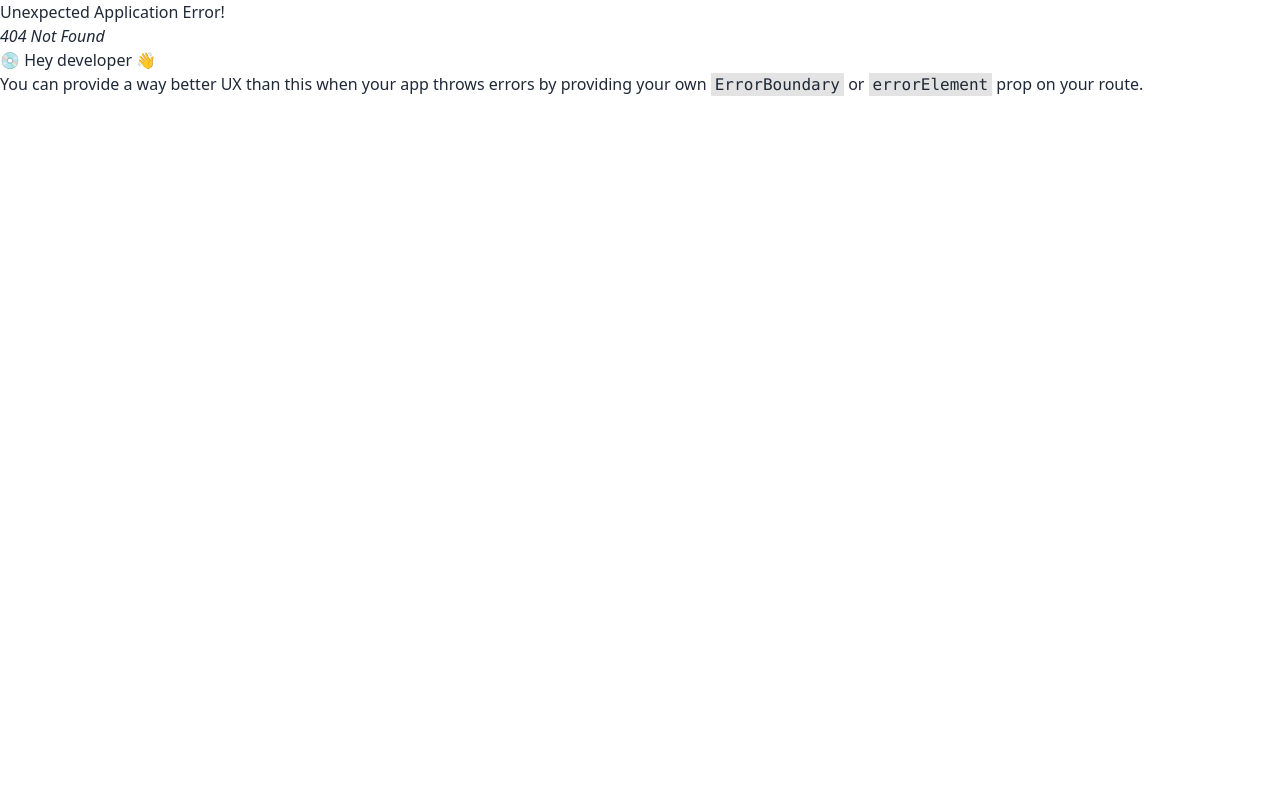
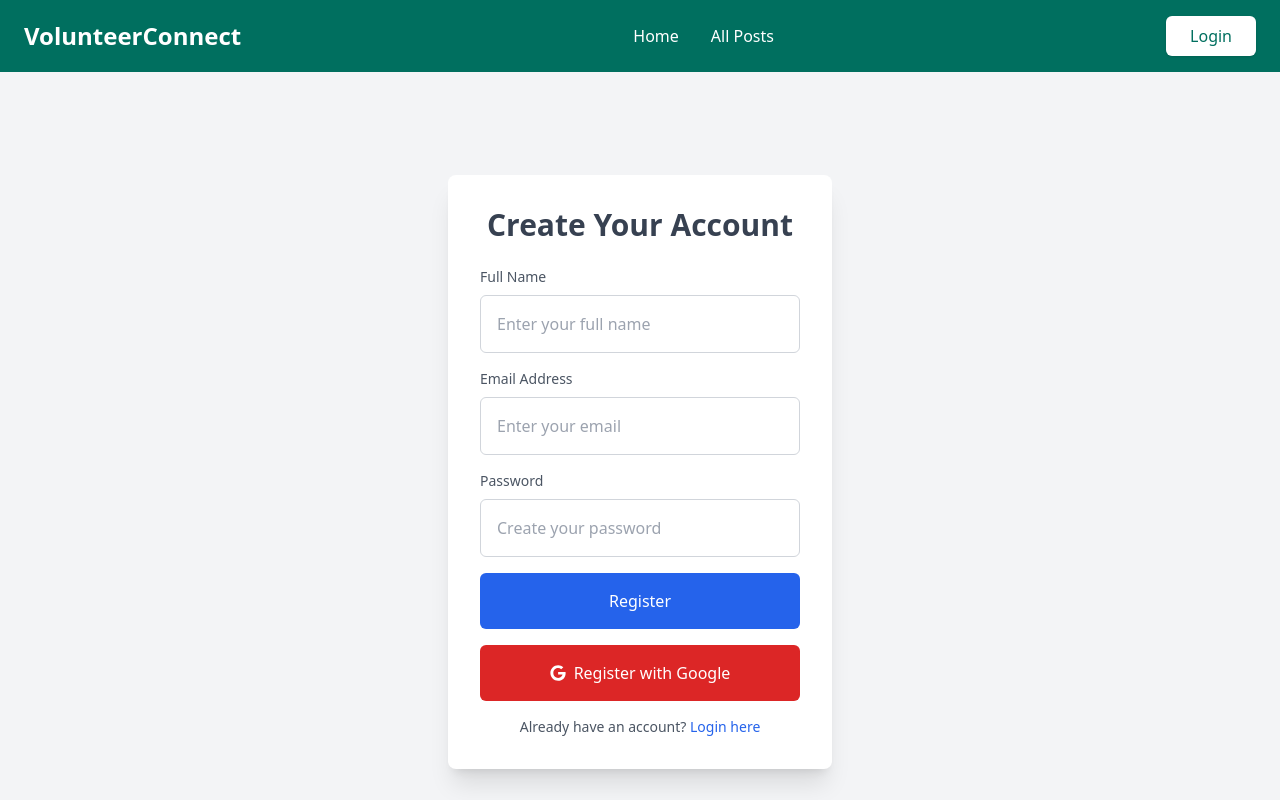
Before and after one commit to Tonmoy-1/Volunteer-Management--for--public, a React (Vite) app: page /register in a window 1280 px wide. Before the commit this address had no page. Shown: the top 800 px of the page. Built offline with nearby package versions, Linux system fonts and the light colour scheme; no server answers.

Commit message:
login and registration page and functionality done need to update profile when registration

```diff
--- /dev/null
+++ b/src/Authentication/Login.jsx
@@ -0,0 +1,107 @@
+import { useContext, useState } from "react";
+import { useNavigate } from "react-router-dom";
+import { FaGoogle } from "react-icons/fa";
+import toast from "react-hot-toast";
+import { AuthContext } from "../Provider/AuthProvider";
+
+const Login = () => {
+  const { signIn, signInWithGoogle } = useContext(AuthContext);
+  const navigate = useNavigate();
+  const [error, setError] = useState(null);
+
+  const handleSignIn = async (e) => {
+    e.preventDefault();
+    const form = e.target;
+    const email = form.email.value;
+    const pass = form.password.value;
+    try {
+      await signIn(email, pass);
+      toast.success("LogIn Successful");
+      navigate("/");
+    } catch (err) {
+      setError(err.message);
+    }
+  };
+
+  const handleGoogleLogin = async () => {
+    try {
+      await signInWithGoogle();
+      toast.success("Signin Successful");
+      navigate("/");
+    } catch (err) {
+      setError(err.message);
+    }
+  };
+
+  return (
+    <div className="flex justify-center items-center min-h-screen bg-gray-100">
+      <div className="w-full max-w-sm p-8 bg-white shadow-xl rounded-lg">
+        <h2 className="text-3xl font-semibold text-center text-gray-700 mb-6">
+          Login to Your Account
+        </h2>
+        {error && <p className="text-red-500 text-center mb-4">{error}</p>}
+
+        <form onSubmit={handleSignIn} className="space-y-4">
+          <div>
+            <label
+              htmlFor="email"
+              className="block text-sm font-medium text-gray-600"
+            >
+              Email Address
+            </label>
+            <input
+              type="email"
+              id="email"
+              name="email"
+              className="w-full mt-2 p-4 border border-gray-300 rounded-md focus:outline-none focus:ring-2 focus:ring-blue-500"
+              placeholder="Enter your email"
+              required
+            />
+          </div>
+
+          <div>
+            <label
+              htmlFor="password"
+              className="block text-sm font-medium text-gray-600"
+            >
+              Password
+            </label>
+            <input
+              type="password"
+              id="password"
+              name="password"
+              className="w-full mt-2 p-4 border border-gray-300 rounded-md focus:outline-none focus:ring-2 focus:ring-blue-500"
+              placeholder="Enter your password"
+              required
+            />
+          </div>
+
+          <button
+            type="submit"
+            className="w-full p-4 mt-6 bg-blue-600 text-white rounded-md hover:bg-blue-700 focus:outline-none transition"
+          >
+            Login
+          </button>
+        </form>
+
+        {/* Google Login Button */}
+        <button
+          onClick={handleGoogleLogin}
+          className="w-full p-4 mt-4 bg-red-600 text-white rounded-md hover:bg-red-700 flex items-center justify-center space-x-2"
+        >
+          <FaGoogle className="text-white" />
+          <span>Login with Google</span>
+        </button>
+
+        <p className="mt-4 text-center text-sm text-gray-600">
+          Don&apos;t have an account?{" "}
+          <a href="/register" className="text-blue-600 hover:text-blue-700">
+            Register here
+          </a>
+        </p>
+      </div>
+    </div>
+  );
+};
+
+export default Login;
--- /dev/null
+++ b/src/Authentication/Register.jsx
@@ -0,0 +1,124 @@
+import { useContext, useState } from "react";
+import { useNavigate } from "react-router-dom";
+import { FaGoogle } from "react-icons/fa";
+import toast from "react-hot-toast";
+import { AuthContext } from "../Provider/AuthProvider";
+
+const Register = () => {
+  const { createUser, signInWithGoogle } = useContext(AuthContext);
+  const navigate = useNavigate();
+  const [error, setError] = useState(null);
+
+  const handleRegister = async (e) => {
+    e.preventDefault();
+    const form = e.target;
+    // const name = form.name.value;
+    const email = form.email.value;
+    const password = form.password.value;
+    try {
+      await createUser(email, password);
+      toast.success("Registration Successful");
+      navigate("/");
+    } catch (err) {
+      setError(err.message);
+    }
+  };
+
+  const handleGoogleLogin = async () => {
+    try {
+      await signInWithGoogle();
+      navigate("/");
+    } catch (err) {
+      setError(err.message);
+    }
+  };
+
+  return (
+    <div className="flex justify-center items-center min-h-screen bg-gray-100">
+      <div className="w-full max-w-sm p-8 bg-white shadow-xl rounded-lg">
+        <h2 className="text-3xl font-semibold text-center text-gray-700 mb-6">
+          Create Your Account
+        </h2>
+        {error && <p className="text-red-500 text-center mb-4">{error}</p>}
+
+        <form onSubmit={handleRegister} className="space-y-4">
+          <div>
+            <label
+              htmlFor="name"
+              className="block text-sm font-medium text-gray-600"
+            >
+              Full Name
+            </label>
+            <input
+              type="text"
+              id="name"
+              name="name"
+              className="w-full mt-2 p-4 border border-gray-300 rounded-md focus:outline-none focus:ring-2 focus:ring-blue-500"
+              placeholder="Enter your full name"
+              required
+            />
+          </div>
+
+          <div>
+            <label
+              htmlFor="email"
+              className="block text-sm font-medium text-gray-600"
+            >
+              Email Address
+            </label>
+            <input
+              type="email"
+              id="email"
+              name="email"
+              className="w-full mt-2 p-4 border border-gray-300 rounded-md focus:outline-none focus:ring-2 focus:ring-blue-500"
+              placeholder="Enter your email"
+              required
+            />
+          </div>
+
+          <div>
+            <label
+              htmlFor="password"
+              className="block text-sm font-medium text-gray-600"
+            >
+              Password
+            </label>
+            <input
+              type="password"
+              id="password"
+              name="password"
+              className="w-full mt-2 p-4 border border-gray-300 rounded-md focus:outline-none focus:ring-2 focus:ring-blue-500"
+              placeholder="Create your password"
+              required
+            />
+          </div>
+
+          <button
+            type="submit"
+            className="w-full p-4 mt-6 bg-blue-600 text-white rounded-md hover:bg-blue-700 focus:outline-none transition"
+          >
+            Register
+          </button>
+        </form>
+
+        {/* Google Login Button */}
+        <button
+          onClick={handleGoogleLogin}
+          className="w-full p-4 mt-4 bg-red-600 text-white rounded-md hover:bg-red-700 flex items-center justify-center space-x-2"
+        >
+          <FaGoogle className="text-white" />
+          <span>Register with Google</span>
+        </button>
+
+        <p className="mt-4 text-center text-sm text-gray-600">
+          Already have an account?{" "}
+          <a href="/login" className="text-blue-600 hover:text-blue-700">
+            Login here
+          </a>
+        </p>
+      </div>
+    </div>
+  );
+};
+
+export default Register;
--- a/src/Components/Navbar.jsx
+++ b/src/Components/Navbar.jsx
@@ -1,13 +1,12 @@
-import { useState } from "react";
 import { Link, NavLink } from "react-router-dom";
 import { FaUserCircle } from "react-icons/fa";
-// import { useAuth } from "../context/AuthContext";  // Uncomment if using authentication context
+import { useContext, useState } from "react";
+import { AuthContext } from "../Provider/AuthProvider";
 
 const Navbar = () => {
   const [isDropdownOpen, setIsDropdownOpen] = useState(false);
-  // const { user, logout } = useAuth();
-  const user = true; // Example, replace with your user context
-
+  const { user, logOut } = useContext(AuthContext);
+  console.log(user);
   return (
     <nav className="bg-[#006F5F] text-white shadow-md">
       <div className="container mx-auto px-6 py-4 flex justify-between items-center">
@@ -53,8 +52,9 @@ const Navbar = () => {
                 onClick={() => setIsDropdownOpen((prev) => !prev)}
                 className="flex items-center space-x-2 focus:outline-none"
               >
-                {user.photoURL ? (
+                {user?.photoURL ? (
                   <img
+                    referrerPolicy="no-referrer"
                     src={user.photoURL}
                     alt={user.displayName || "User"}
                     className="w-8 h-8 rounded-full border-2 border-white"
@@ -85,7 +85,7 @@ const Navbar = () => {
                     Manage My Posts
                   </Link>
                   <button
-                    // onClick={logout}
+                    onClick={logOut}
                     className="block w-full text-left px-4 py-2 text-red-500 hover:bg-red-100"
                   >
                     Logout
@@ -146,7 +146,7 @@ const Navbar = () => {
                   Manage My Posts
                 </Link>
                 <button
-                  // onClick={logout}
+                  onClick={logOut}
                   className="block w-full text-left px-4 py-2 text-red-500 hover:bg-red-100"
                 >
                   Logout
--- /dev/null
+++ b/src/Provider/AuthProvider.jsx
@@ -0,0 +1,84 @@
+/* eslint-disable react-refresh/only-export-components */
+import {
+  createUserWithEmailAndPassword,
+  GoogleAuthProvider,
+  onAuthStateChanged,
+  signInWithEmailAndPassword,
+  signInWithPopup,
+  signOut,
+  updateProfile,
+} from "firebase/auth";
+import { createContext, useEffect, useState } from "react";
+import auth from "../Firebase/Firebase";
+
+export const AuthContext = createContext(null);
+const googleProvider = new GoogleAuthProvider();
+
+// eslint-disable-next-line react/prop-types
+const AuthProvider = ({ children }) => {
+  const [user, setUser] = useState(null);
+  const [loading, setLoading] = useState(true);
+
+  //   create a user using email and password
+  const createUser = (email, password) => {
+    setLoading(true);
+    return createUserWithEmailAndPassword(auth, email, password);
+  };
+
+  //   sign in a user with email and password
+  const signIn = (email, password) => {
+    setLoading(true);
+    return signInWithEmailAndPassword(auth, email, password);
+  };
+
+  //   auto create a user and signIn using google
+
+  const signInWithGoogle = () => {
+    setLoading(true);
+    return signInWithPopup(auth, googleProvider);
+  };
+  // Logout a user
+
+  const logOut = async () => {
+    setLoading(true);
+    return signOut(auth);
+  };
+
+  //   update profile when user registration
+  const updateUserProfile = (name, photo) => {
+    return updateProfile(auth.currentUser, {
+      displayName: name,
+      photoURL: photo,
+    });
+  };
+
+  //   set a obserber
+
+  useEffect(() => {
+    const unsubscribe = onAuthStateChanged(auth, async (currentUser) => {
+      setUser(currentUser);
+      setLoading(false);
+    });
+    return () => {
+      return unsubscribe();
+    };
+  }, []);
+
+  const authInfo = {
+    user,
+    setUser,
+    loading,
+    setLoading,
+    createUser,
+    signIn,
+    signInWithGoogle,
+    logOut,
+    updateUserProfile,
+  };
+
+  return (
+    <AuthContext.Provider value={authInfo}>{children}</AuthContext.Provider>
+  );
+};
+
+export default AuthProvider;
--- a/src/main.jsx
+++ b/src/main.jsx
@@ -4,10 +4,13 @@ import "./index.css";
 import router from "./Routes/router";
 import { RouterProvider } from "react-router-dom";
 import { Toaster } from "react-hot-toast";
+import AuthProvider from "./Provider/AuthProvider";
 
 ReactDOM.createRoot(document.getElementById("root")).render(
   <React.StrictMode>
-    <RouterProvider router={router} />
-    <Toaster position="top-right" reverseOrder={false} />
+    <AuthProvider>
+      <RouterProvider router={router} />
+      <Toaster position="top-right" reverseOrder={false} />
+    </AuthProvider>
   </React.StrictMode>
 );
```
Also changed, not shown: src/Routes/router.jsx (+10 -0 lines).
